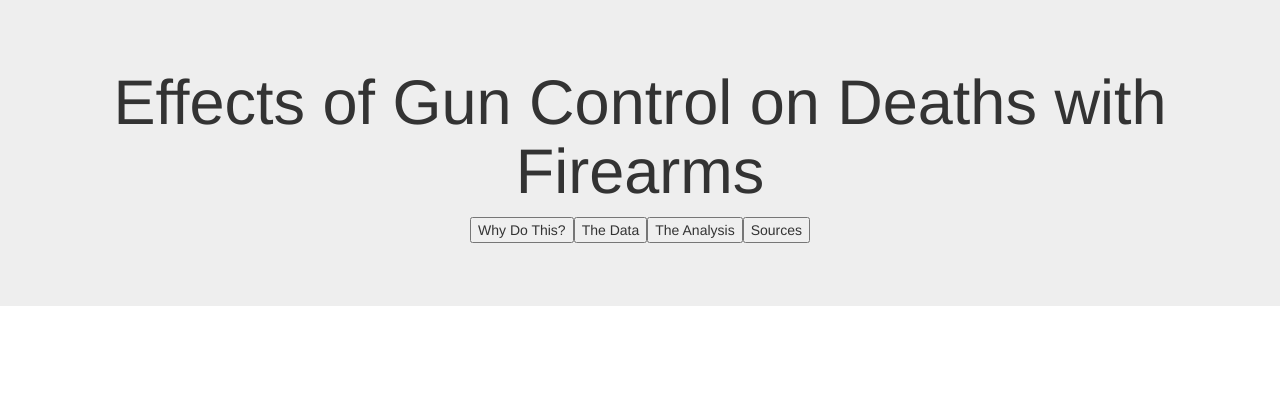
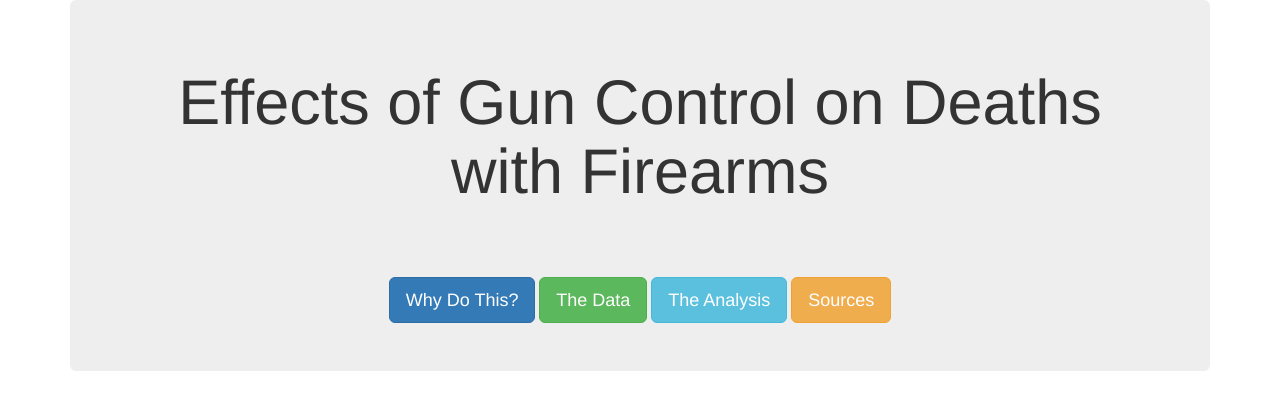
Before and after one commit to mchaiken/updatedDataProj, a Flask app: page / in a window 1280 px wide. Shown: the top 410 px of the page. Run offline with Flask 2, Linux system fonts and the light colour scheme; parts of the project's set-up code (start-up, migrations or seed data) failed here and were passed over; some libraries are stand-ins or nearby versions.

Commit message:
make home less ugly

```diff
--- a/templates/home.html
+++ b/templates/home.html
@@ -7,31 +7,30 @@
     </head>
 
     <body>
+		<div class="container">
+
 		<div class="jumbotron">
         <center>
 
-            <h1 > Effects of Gun Control on Deaths with Firearms</h1>
-    <form action="/">
-		<div class="form-group">
-            <table><tr>
-
-                <td>
-
-                        <button type="submit" name="button" value="why">Why Do This?</button>
-                </td>
-                <td>
-
-                        <button type="submit" name="button"  value="data">The Data</button>
-                </td>
-                <td>
-                        <button type="submit" name="button" value="analysis">The Analysis</button>
-                </td>
-                <td>
-                        <button type="submit" name="button" value="sources">Sources</button>
-                </td>
+            <h1 > Effects of Gun Control on Deaths with Firearms</h1><br><br> <br>
+    <form action="/" role="form" class="form-inline text-center">
+		<div class= "form-group">
 
 
-            </tr></table>
+
+
+                        <button class="btn btn-primary btn-lg" type="submit" name="button" value="why">Why Do This?</button>
+
+
+                        <button class="btn btn-success btn-lg" type="submit" name="button"  value="data">The Data</button>
+
+                        <button class="btn btn-info btn-lg" type="submit" name="button" value="analysis">The Analysis</button>
+
+                        <button class="btn btn-warning btn-lg" type="submit" name="button" value="sources">Sources</button>
+
+
+
+		</div>
 		</div>
 			</form>
         </center>
```
